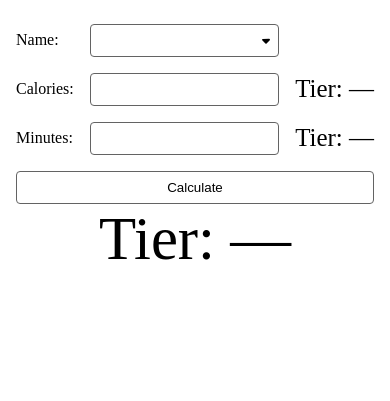
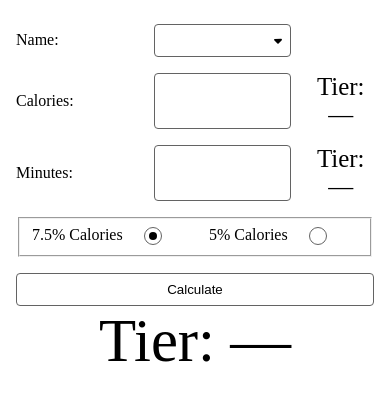
Before and after one commit to trescenzi/checkin-viz, a Flask app: page /calc in a window 390 px wide. Shown: the part 141-542 px from the top of the page. Run offline with Flask 3, Linux system fonts and the light colour scheme; data that the repository does not hold is empty; some libraries are stand-ins or nearby versions.

Commit message:
feat: add 5% to calculator

```diff
--- a/src/static/layout.css
+++ b/src/static/layout.css
@@ -59,7 +59,7 @@ content {
   max-width: 600px;
 }
 @media (max-width: 600px) {
-  .grid {
+  .grid:not(.ignore-collapse) {
     grid-template-columns: 1fr;
   }
 }
--- a/src/static/main.css
+++ b/src/static/main.css
@@ -30,6 +30,30 @@ button, select, input {
   min-width: 100px;
   border-radius: 4px;
   appearance: none;
+  vertical-align: middle;
+}
+input[type="radio"], input[type="checkbox"] {
+  min-width: auto;
+  appearance: none;
+  position: relative;
+  max-width: 16px;
+  max-height: 16px;
+}
+input[type="radio"] {
+  border-radius: 50%;
+}
+input[type="radio"]:checked::after {
+  content: " ";
+  width: 50%;
+  height: 50%;
+  vertical-align: middle;
+  display: block;
+  background-color: black;
+  position: absolute;
+  top: 50%;
+  left: 50%;
+  border-radius: 50%;
+  transform: translate(-50%,-50%);
 }
 button a {
   text-decoration: none;
--- a/src/templates/calc.html
+++ b/src/templates/calc.html
@@ -30,6 +30,12 @@
     <label for="time">Minutes:</label>
     <input type="tel" class="span2" id="time" name="time" required>
     <div id="timetier" class="f3 center">Tier: —</div>
+    <fieldset class="span4 grid gap ignore-collapse">
+      <label for="seven">7.5% Calories</label>
+      <input type="radio" id="seven" name="percent" value="7.5" checked="true" />
+      <label for="five">5% Calories</label>
+      <input type="radio" id="five" name="percent" value="5" />
+    </fieldset>
     <button class="span4">Calculate</button>
   </form>
   <div class="center span3 f7">
@@ -38,8 +44,14 @@
 </content>
 <script>
 const form = document.querySelector('form');
-function checkinTier(bmr, cals, time) {
-  const calTier = Math.floor(cals/bmr/7.5*100)-1;
+function checkinTier(bmr, cals, time, percent) {
+  let calTier = 0;
+  if (percent === 7.5) {
+    calTier = Math.floor(cals/bmr/percent*100)-1;
+  } else {
+    // add one calorie because we're inclusive of tier start
+    calTier = Math.floor((20*(cals + 1))/bmr - 2);
+  }
   const timeTier = Math.floor(time/15-1);
   return {
     maxTier: Math.max(calTier, timeTier),
@@ -53,11 +65,12 @@ form.addEventListener('submit', (event) => {
   // this only ever comes from an input value and the result goes nowhere
   const cals = eval(form.elements.cals.value);
   const time = eval(form.elements.time.value);
+  const percent = eval(form.elements.percent.value);
   const {
     maxTier,
     calTier,
     timeTier
-  } = checkinTier(parseInt(bmr), parseInt(cals), parseInt(time))
+  } = checkinTier(parseInt(bmr), parseInt(cals), parseInt(time), parseFloat(percent))
   timetier.innerText = `Tier: ${timeTier}`
   caltier.innerText = `Tier: ${calTier}`
   tier.innerText = `Tier: ${maxTier}`;
```
